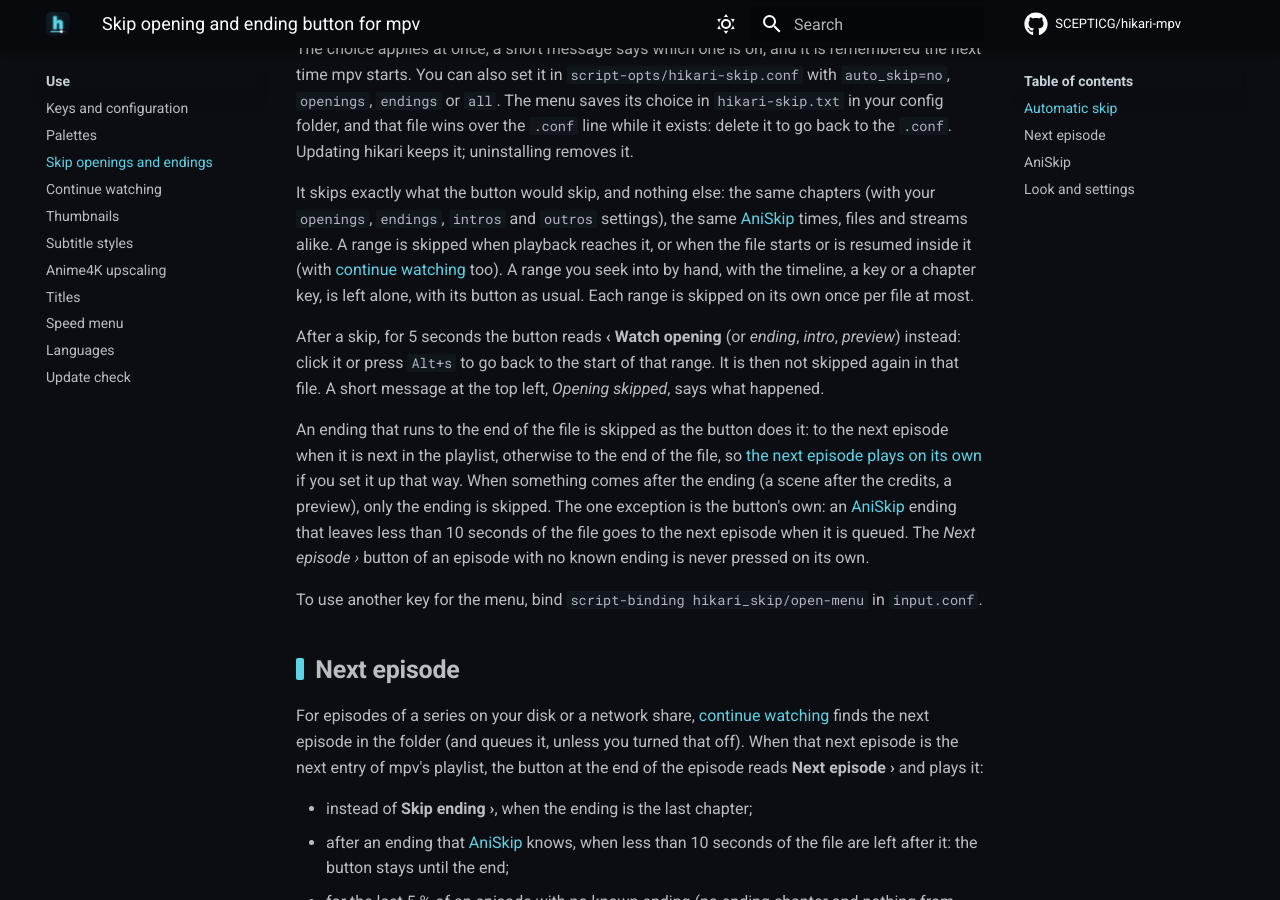
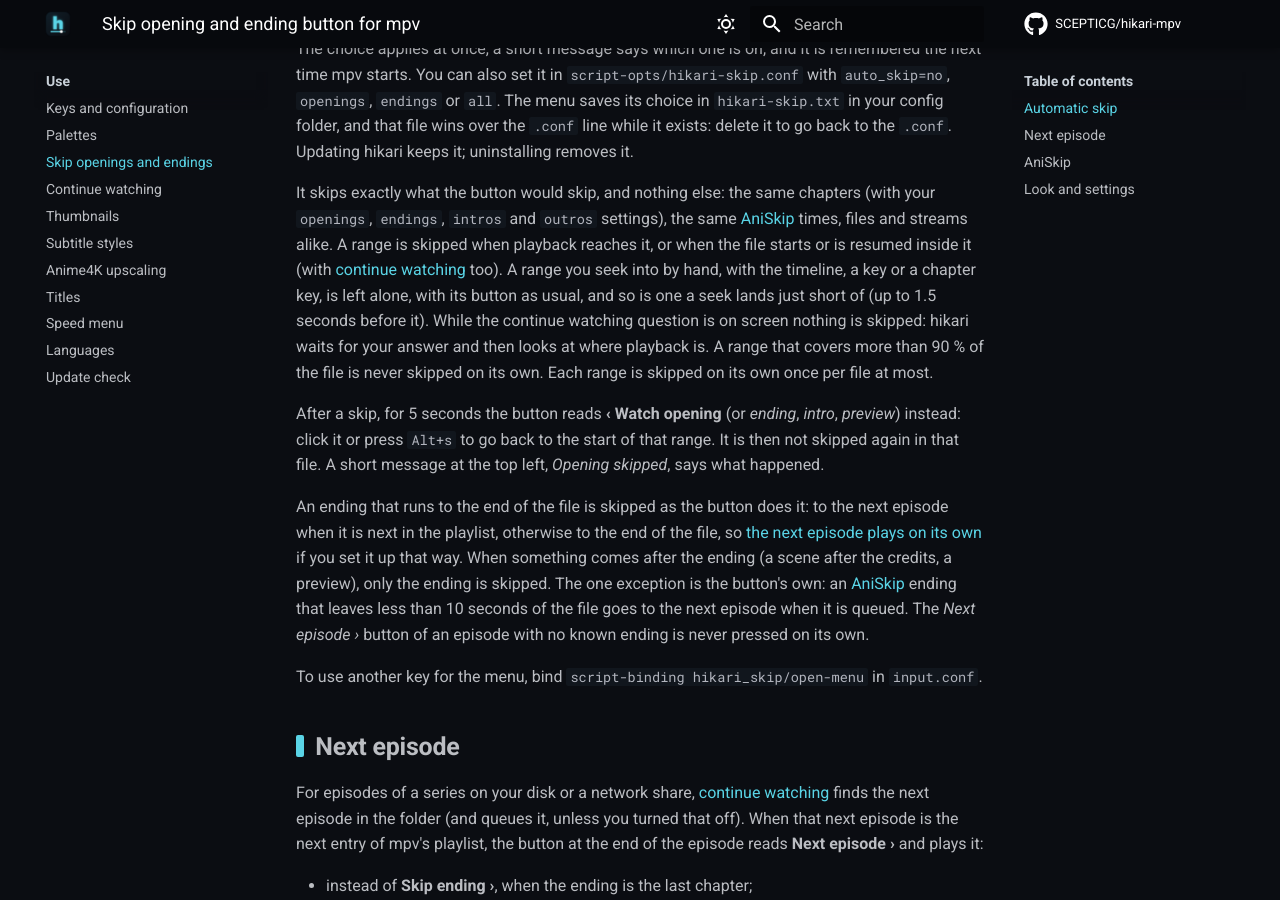
Before and after one commit to SCEPTICG/hikari-mpv, an MkDocs documentation site: the page built from docs/features/skip.md, in a window 1280 px wide and 900 px high, scrolled down 1011 px. Built offline with MkDocs 1.6.1 and Material for MkDocs 9.7.7, drawn with Linux system fonts in a browser that asks for light colours; comment, search, counter and statistics services are not loaded.

Commit message:
Salto automático, ciclo 1: el destino del propio salto cuenta como reproducción (ending y avance seguidos), espera a la pregunta de seguir viendo, seek un fotograma clave antes del tramo no salta, tramos de más del 90 % nunca solos, last_time olvidado al dejar de observar; README e index

```diff
--- a/docs/features/skip.md
+++ b/docs/features/skip.md
@@ -22,7 +22,7 @@ hikari can also skip openings and endings on its own, without the button. It is
 
 The choice applies at once, a short message says which one is on, and it is remembered the next time mpv starts. You can also set it in `script-opts/hikari-skip.conf` with `auto_skip=no`, `openings`, `endings` or `all`. The menu saves its choice in `hikari-skip.txt` in your config folder, and that file wins over the `.conf` line while it exists: delete it to go back to the `.conf`. Updating hikari keeps it; uninstalling removes it.
 
-It skips exactly what the button would skip, and nothing else: the same chapters (with your `openings`, `endings`, `intros` and `outros` settings), the same [AniSkip](#aniskip) times, files and streams alike. A range is skipped when playback reaches it, or when the file starts or is resumed inside it (with [continue watching](resume.md) too). A range you seek into by hand, with the timeline, a key or a chapter key, is left alone, with its button as usual. Each range is skipped on its own once per file at most.
+It skips exactly what the button would skip, and nothing else: the same chapters (with your `openings`, `endings`, `intros` and `outros` settings), the same [AniSkip](#aniskip) times, files and streams alike. A range is skipped when playback reaches it, or when the file starts or is resumed inside it (with [continue watching](resume.md) too). A range you seek into by hand, with the timeline, a key or a chapter key, is left alone, with its button as usual, and so is one a seek lands just short of (up to 1.5 seconds before it). While the continue watching question is on screen nothing is skipped: hikari waits for your answer and then looks at where playback is. A range that covers more than 90 % of the file is never skipped on its own. Each range is skipped on its own once per file at most.
 
 After a skip, for 5 seconds the button reads **‹ Watch opening** (or *ending*, *intro*, *preview*) instead: click it or press `Alt+s` to go back to the start of that range. It is then not skipped again in that file. A short message at the top left, *Opening skipped*, says what happened.
 
```
Also changed, not shown: README.md (+1 -1 lines), docs/index.md (+1 -1 lines), 2 other files.
